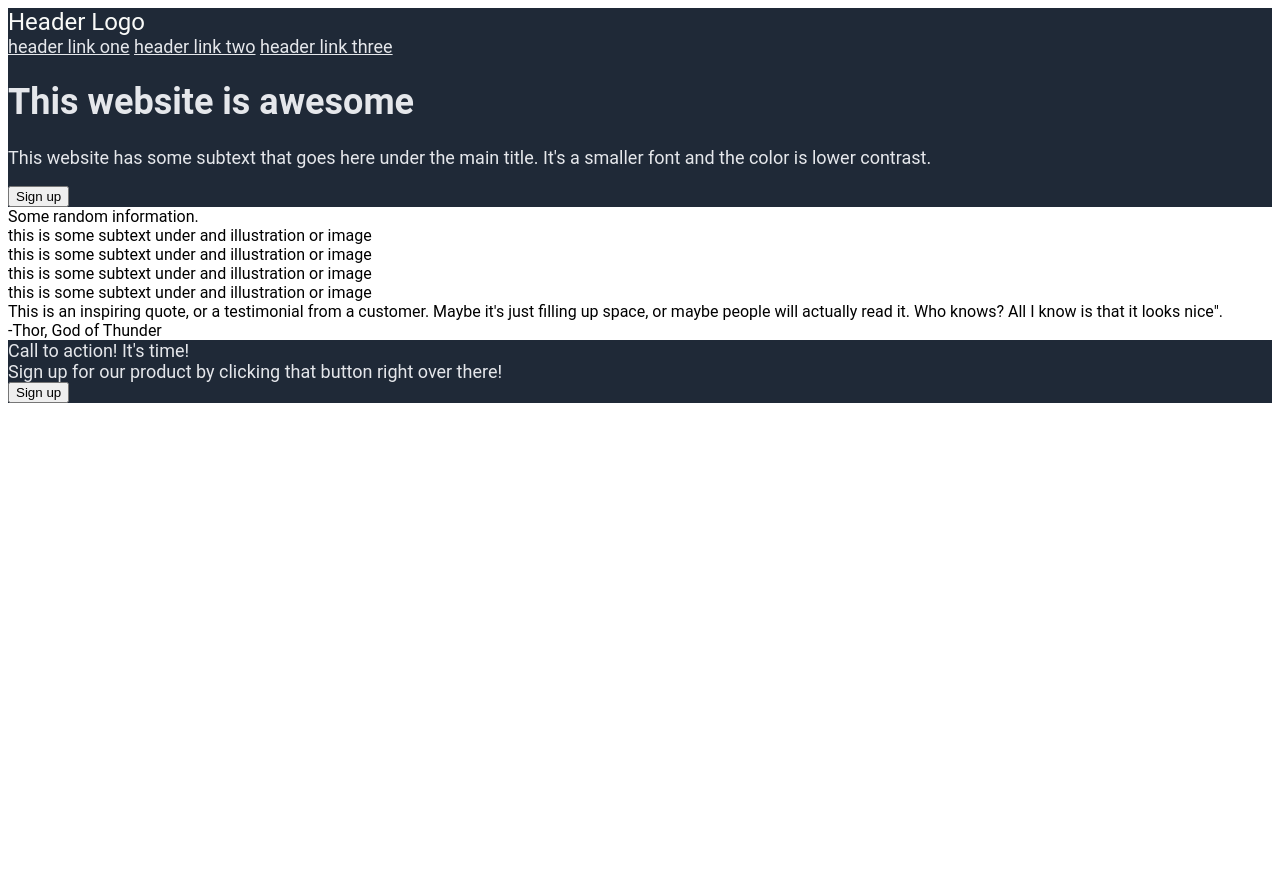
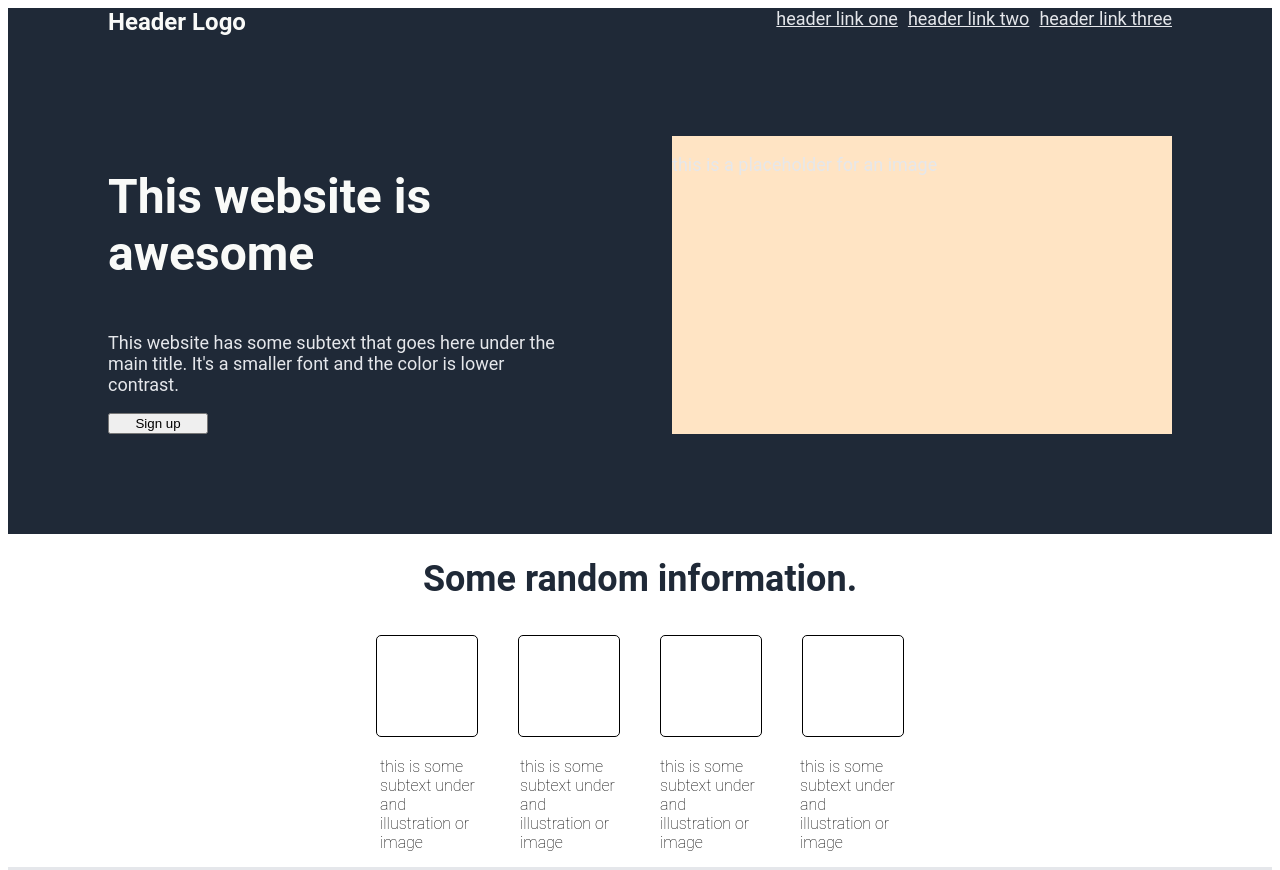
Before and after one commit to AlhoScie/landingpage, a plain HTML site: page index.html in a window 1280 px wide. Shown: the top 870 px of the page. Before the commit the page ends 800 px from the top, so only its background shows below. Drawn offline with Linux system fonts and the light colour scheme.

Commit message:
Inbetween stage
First changes to index.html and styles.css.

```diff
--- a/index.html
+++ b/index.html
@@ -7,39 +7,48 @@
 </head>
 <body>
     <header>
-    <div >
+    <div class="logolink-container">
         <div class="header-logo">Header Logo</div>
         <a href="">header link one</a>
         <a href="">header link two</a>
         <a href="">header link three</a>
     </div>
-    <h1>This website is awesome</h1>
-    <p> This website has some subtext that goes here under the main title. It's a smaller font and the color is lower contrast.</p>
-    <button>Sign up</button>
-    <div class="placeholder"></div>
+    <div class="text-image-container">
+        <div class="text">
+            <h1>This website is awesome</h1>
+            <p> This website has some subtext that goes here under the main title. It's a smaller font and the color is lower contrast.</p>
+            <button>Sign up</button>
+        </div>
+        <div class="placeholder">
+            <p>this is a placeholder for an image</p>
+        </div>
+
+    </div>
     </header>
-    <div>Some random information.</div>
-    <div class="subtexts-container">
-        <div class="graphs">
+    <div class="information">
+        <h1>Some random information.</h1>
+        <div class="subtext-graph-container">
+            <div class="graph-container"  >
+                <div class="graph">&nbsp;</div>
                 <div class="graph"></div>
                 <div class="graph"></div>
                 <div class="graph"></div>
-                <div class="graph"></div>
-        </div>
-        <div class="subtext">
-            <div>this is some subtext under and illustration or image</div>
-            <div>this is some subtext under and illustration or image</div>
-            <div>this is some subtext under and illustration or image</div>
-            <div>this is some subtext under and illustration or image</div>
+            </div>
+            <div class="subtext-container">
+                <div class="subtext">this is some subtext under and illustration or image</div>
+                <div class="subtext">this is some subtext under and illustration or image</div>
+                <div class="subtext">this is some subtext under and illustration or image</div>
+                <div class="subtext">this is some subtext under and illustration or image</div>
+            </div>
         </div>
     </div>
-    <div class="inspiration-container">
-        <div class="inspiraton-txt">
+    <div class="quote-container">
+        <div class="quote-text">
             This is an inspiring quote, or a testimonial from a customer.
             Maybe it's just filling up space, or maybe people will actually
             read it. Who knows? All I know is that it looks nice".
         </div>
-        <div class="quote">-Thor, God of Thunder</div>
+        <div class="quote-origin">-Thor, God of Thunder</div>
     </div>
     <footer>
         <div>Call to action! It's time!</div>
--- a/styles.css
+++ b/styles.css
@@ -1,8 +1,10 @@
-* {
-}
+
 
 html {
     font-family: Roboto, Helvetica, sans-serif;
+}
+
+body {
 
 }
 
@@ -18,15 +20,109 @@ footer {
     color: #E5E7EB;
 }
 
-.header-main {
+header h1{
     font-size: 48px;
     font-weight: bolder;
     color: #F9FAF8;
 }
 
+.logolink-container {
+    display: flex;
+    justify-content: center;
+    padding-left: 100px;
+    padding-right: 100px;
+    gap: 10px;
+}
+
 .header-logo {
     font-size: 24px;
+    font-weight: bolder;
     color: #F9FAF8;
+    margin-right: auto;
 }
 
-.link
+.text-image-container {
+    display: flex;
+    flex: auto;
+    padding: 100px;
+}
+
+
+.text {
+    display: flex;
+    flex-direction: column;
+    max-width: 50%;
+    flex: auto;
+    flex-wrap: wrap;
+    padding-right: 100px;
+}
+
+
+
+.placeholder {
+    background-color: bisque;
+    min-width: 500px;
+    height: auto;
+
+}
+
+button {
+    max-width: 100px;
+}
+
+.information h1 {
+    font-size: 36px;
+    color: #1F2937;
+    font-weight: bolder;
+    text-align: center;
+}
+
+
+.graph-container,
+.subtext-container {
+    display:flex;
+    justify-content: center;
+    flex-wrap: wrap;
+    gap: 20px;
+}
+.graph,
+.subtext {
+    width: 100px;
+    height: 100px;
+    margin: 10px;
+    font-weight: lighter;
+}
+
+.graph {
+   border: 1px solid;
+   border-radius: 5px;
+}
+
+.quote-container {
+    font-size: 36px;
+    font-style: italic;
+    font-weight: lighter;
+    color: #1F2937;
+    justify-content: center;
+    display:flex;
+    flex-direction: column;
+    background-color: #E5E7EB;
+    /* width: 800px; */
+    margin-left:auto;
+    margin-right: auto;
+    padding: 100px;
+    padding-left:500px;
+    padding-right:500px;
+}
+
+.quote-origin {
+    font-size: 18px;
+    font-weight: bold;
+    text-align: right;
+}
+.quote-border {
+    width: 50px;
+    border-color: black;
+    border-width: 1px;
+    background-color: red;
+}
```
